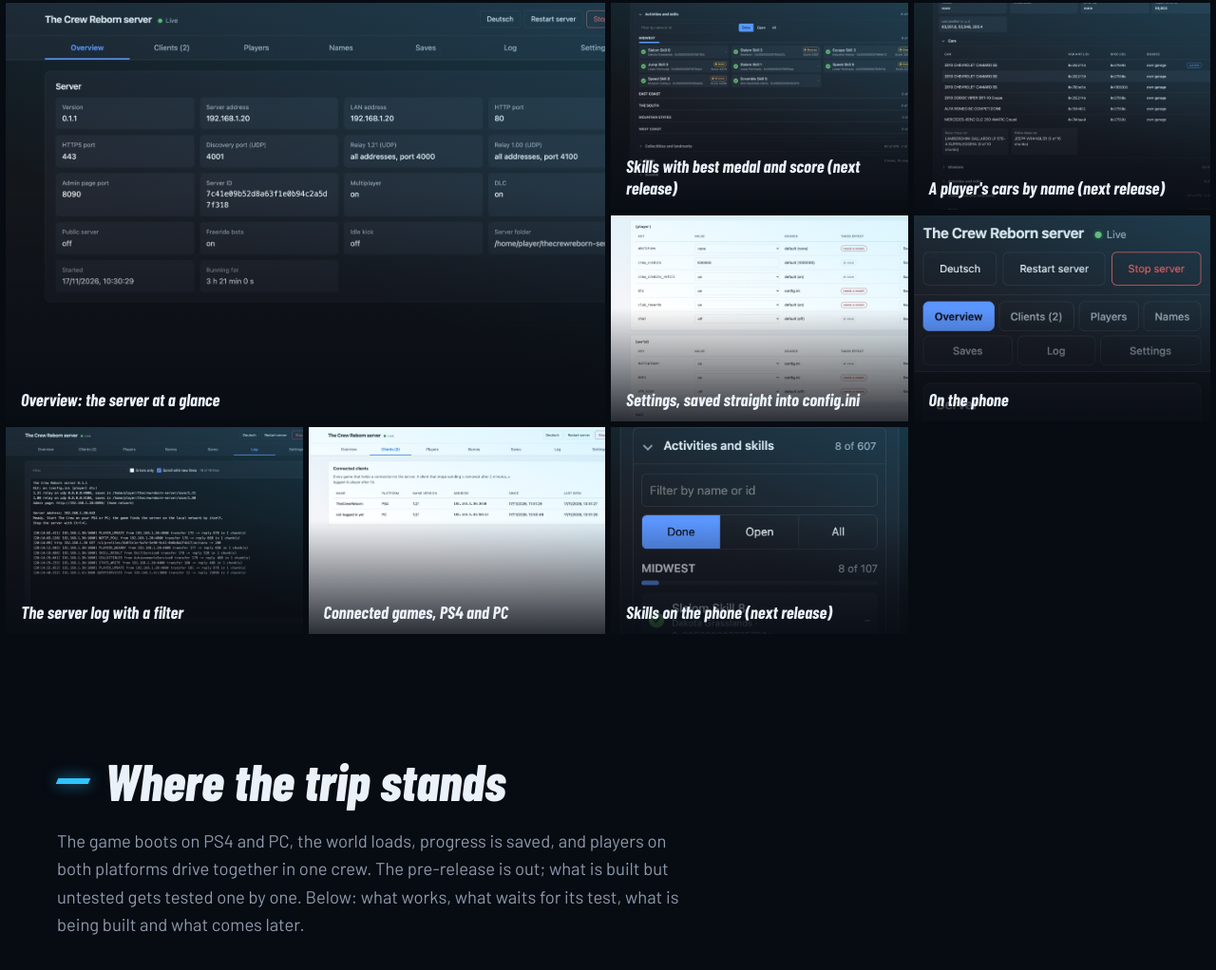
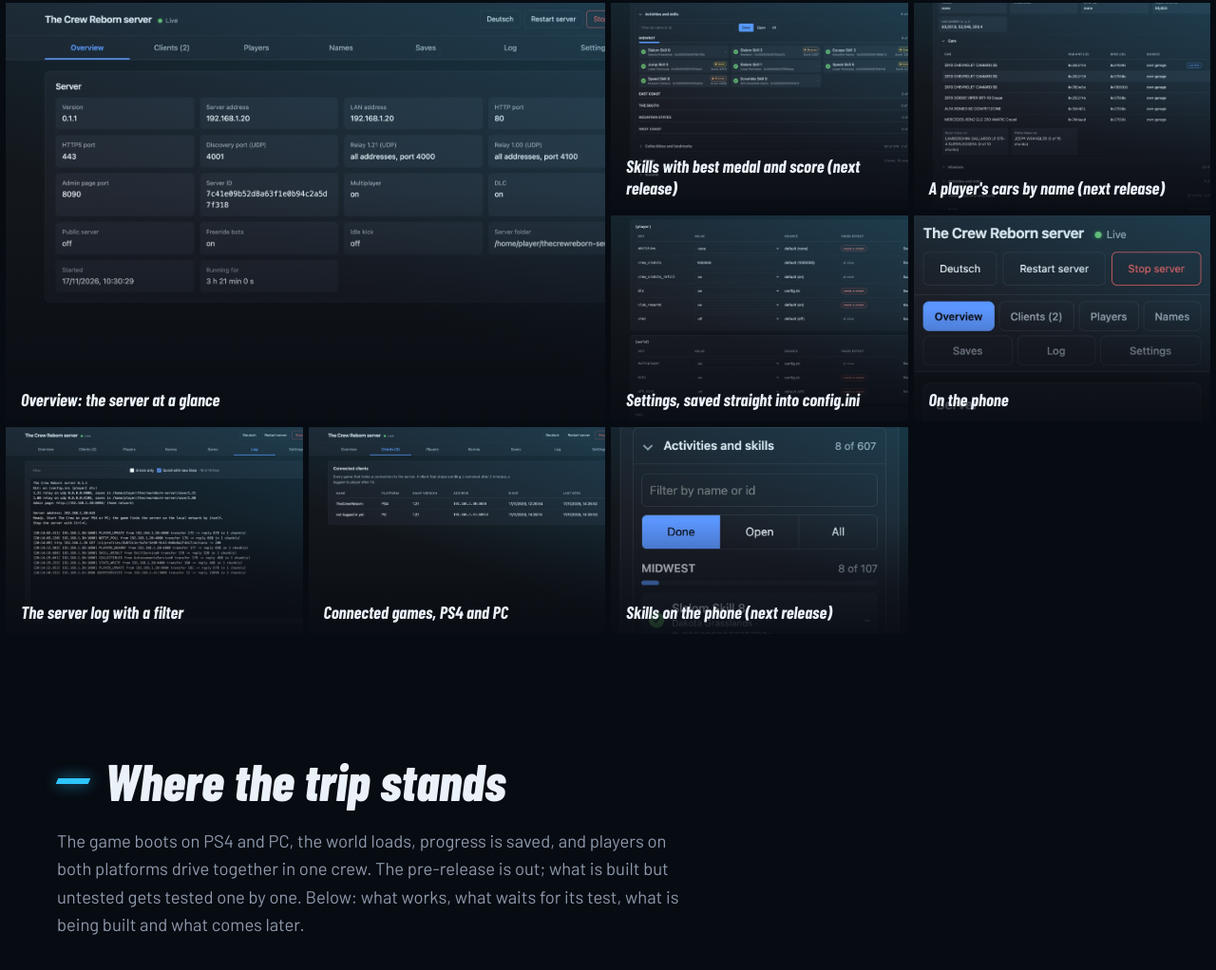
Before and after one commit to thecrewreborn/thecrewreborn.github.io, a plain HTML site: page index.html in a window 1280 px wide. Shown: the part 6941-7963 px from the top of the page at 95% size. Drawn offline with Linux system fonts and the light colour scheme; no server answers.

Commit message:
Admin page section: dark screenshots only

```diff
--- a/assets/content.js
+++ b/assets/content.js
@@ -44,10 +44,10 @@ window.CONTENT = {
     { src: "assets/shots/admin-overview-dark.webp", src_de: "assets/shots/admin-overview-dark-de.webp", en: "Overview: the server at a glance", de: "Übersicht: der Server auf einen Blick" },
     { src: "assets/shots/admin-player-skills-dark.webp", src_de: "assets/shots/admin-player-skills-dark-de.webp", en: "Skills with best medal and score (next release)", de: "Skills mit bester Medaille und Punktzahl (nächste Version)" },
     { src: "assets/shots/admin-player-cars-dark.webp", src_de: "assets/shots/admin-player-cars-dark-de.webp", en: "A player's cars by name (next release)", de: "Die Autos eines Spielers mit Namen (nächste Version)" },
-    { src: "assets/shots/admin-settings-player-light.webp", src_de: "assets/shots/admin-settings-player-light-de.webp", en: "Settings, saved straight into config.ini", de: "Einstellungen, direkt in config.ini gespeichert" },
+    { src: "assets/shots/admin-settings-player-dark.webp", src_de: "assets/shots/admin-settings-player-dark-de.webp", en: "Settings, saved straight into config.ini", de: "Einstellungen, direkt in config.ini gespeichert" },
     { src: "assets/shots/admin-phone-overview-dark.webp", src_de: "assets/shots/admin-phone-overview-dark-de.webp", en: "On the phone", de: "Auf dem Handy" },
     { src: "assets/shots/admin-log-dark.webp", src_de: "assets/shots/admin-log-dark-de.webp", en: "The server log with a filter", de: "Das Serverprotokoll mit Filter" },
-    { src: "assets/shots/admin-clients-light.webp", src_de: "assets/shots/admin-clients-light-de.webp", en: "Connected games, PS4 and PC", de: "Verbundene Spiele, PS4 und PC" },
+    { src: "assets/shots/admin-clients-dark.webp", src_de: "assets/shots/admin-clients-dark-de.webp", en: "Connected games, PS4 and PC", de: "Verbundene Spiele, PS4 und PC" },
     { src: "assets/shots/admin-phone-skills-dark.webp", src_de: "assets/shots/admin-phone-skills-dark-de.webp", en: "Skills on the phone (next release)", de: "Skills auf dem Handy (nächste Version)" },
   ],
   // Screenshots live in assets/shots/ (stills from the project's own PS4 recordings). The first one is shown large.
--- a/index.html
+++ b/index.html
@@ -456,7 +456,7 @@
 </div>
 
 <script data-goatcounter="https://knutwurst.goatcounter.com/count" async src="//gc.zgo.at/count.js"></script>
-<script src="assets/content.js?v=25"></script>
+<script src="assets/content.js?v=26"></script>
 <script src="assets/site.js?v=59"></script>
 </body>
 </html>
```
Also changed, not shown: assets/shots/admin-clients-dark-de.webp (added), assets/shots/admin-clients-dark.webp (added), assets/shots/admin-clients-light-de.webp (deleted), assets/shots/admin-clients-light.webp (deleted), assets/shots/admin-settings-player-dark-de.webp (added), assets/shots/admin-settings-player-dark.webp (added), assets/shots/admin-settings-player-light-de.webp (deleted), assets/shots/admin-settings-player-light.webp (deleted).
